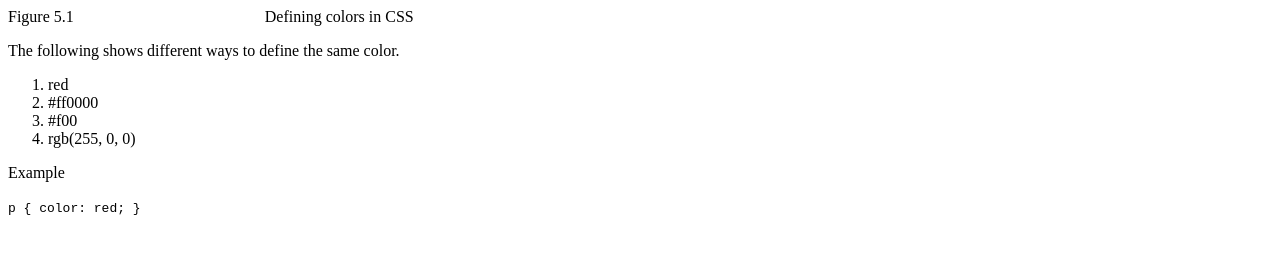
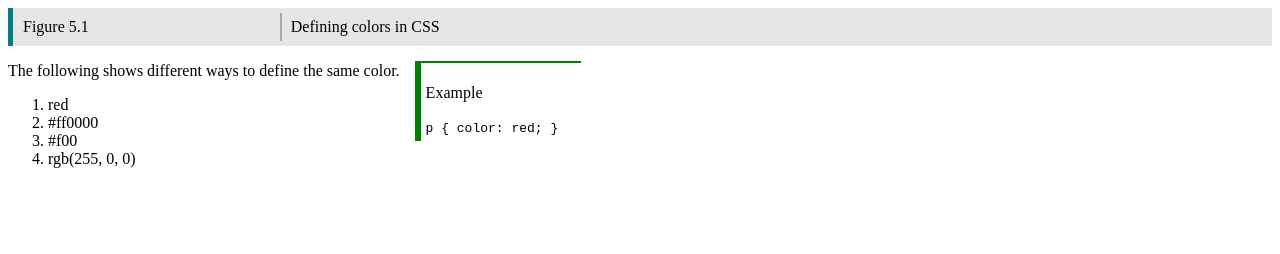
Before and after one commit to mitchdz/ECE513-personal, a plain HTML site: page Exam1/F18Exam1_Q3/index.html in a window 1280 px wide. Drawn offline with Linux system fonts and the light colour scheme.

Commit message:
[WIP] - working on exam 1 F18 problem
Signed-off-by: mitchdz <mitch_dz@hotmail.com>

```diff
--- a/Exam1/F18Exam1_Q3/style.css
+++ b/Exam1/F18Exam1_Q3/style.css
@@ -7,21 +7,23 @@
 }
 
 .Header {
-	background-color = rgb(230, 230, 230);
+	background-color: rgb(230, 230, 230);
+	border-left:5px solid teal;
+
 }
 
 .Contents {
-
+	float: left;
 }
 
 .Label {
 	display:inline-block;
 	width:20%;
-	border-left: 5px;
-	border-left-color: teal;
-	border-right: 2px;
-	border-right-color:darkgray;
+	border-right:2px solid darkgray;
 	text-transform: bold uppercase;
+	margin: 5px;
+	padding: 5px;
+
 }
 
 p {
@@ -30,6 +32,10 @@ p {
 }
 
 aside {
-
-
+	width: 150px;
+	float: left;
+	margin: 15px;
+	border-left: 6px solid green;
+	border-top: 2px solid green;
+	padding: 5px;
 }
```
Also changed, not shown: 1 other file.
